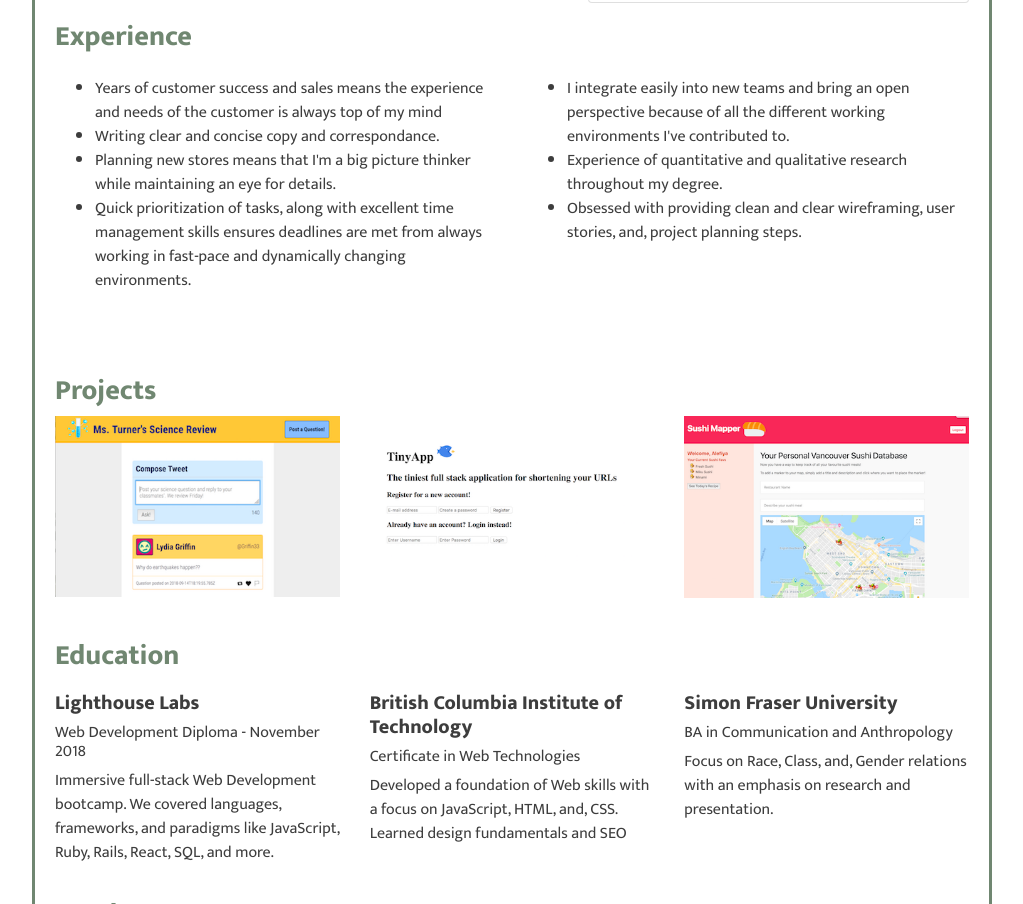
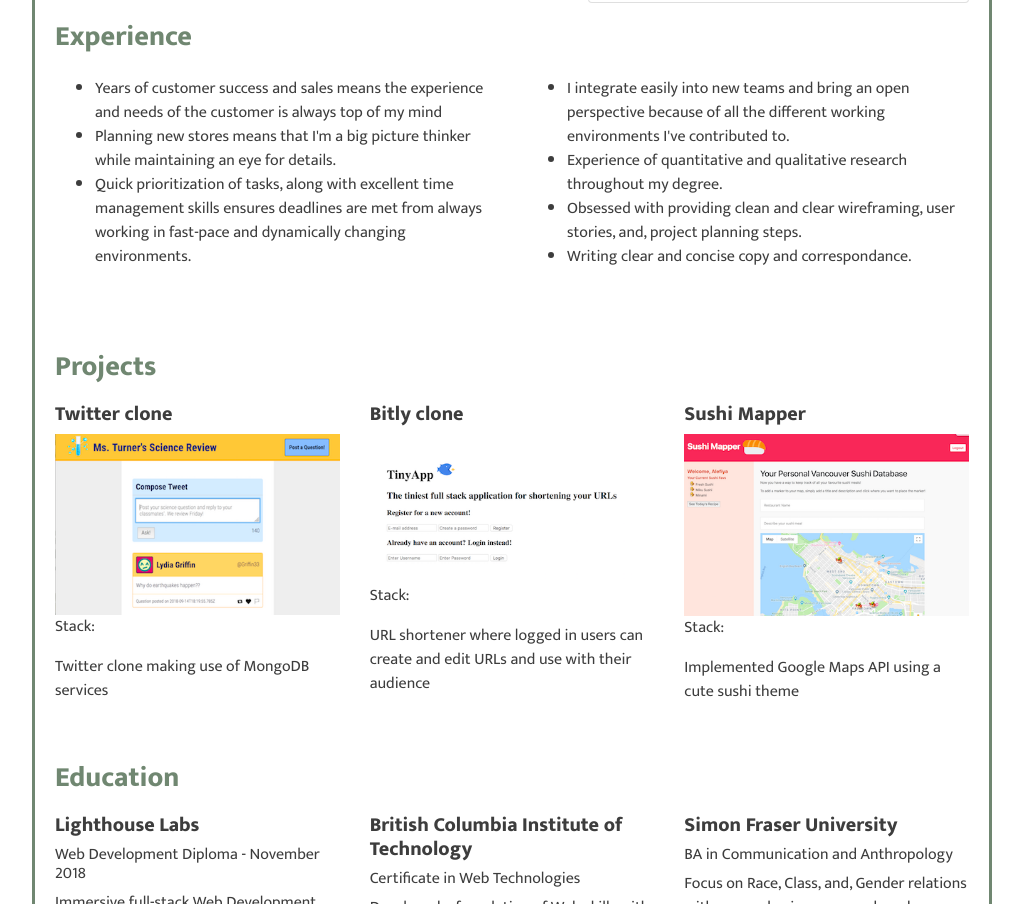
Before and after one commit to alefiyaV/alefiyaV.github.io, a website: page index.html in a window 1280 px wide. Shown: the part 659-1563 px from the top of the page, without its empty margins (128-1151 px from the left). Drawn offline with nearby package versions, Linux system fonts and the light colour scheme.

Commit message:
changed some stuff around

```diff
--- a/index.html
+++ b/index.html
@@ -49,7 +49,6 @@
       <div class="col-xs-12 col-sm-6"><p>
         <ul>
           <li>Years of customer success and sales means the experience and needs of the customer is always top of my mind</li>
-          <li>Writing clear and concise copy and correspondance.</li>
           <li>Planning new stores means that I'm a big picture thinker while maintaining an eye for details.</li>
           <li>Quick prioritization of tasks, along with excellent time management skills ensures deadlines are met from always working in fast-pace and dynamically changing environments.</li>
         </ul>
@@ -60,6 +59,7 @@
           <li>I integrate easily into new teams and bring an open perspective because of all the different working environments I've contributed to.</li>
           <li>Experience of quantitative and qualitative research throughout my degree.</li>
           <li>Obsessed with providing clean and clear wireframing, user stories, and, project planning steps. </li>
+          <li>Writing clear and concise copy and correspondance.</li>
         </ul></p>
       </div>
     </div>
@@ -69,16 +69,24 @@
     <div class="row">
     <div class="col-12"><h3 class="clearfix">Projects</h3></div>
       <div class="col-xs-12 col-sm-4">
-
+          <h5>Twitter clone</h5>
         <img src="images/tweeter.png" class="img-fluid">
+        <p>Stack: </p>
+        <p>Twitter clone making use of MongoDB services</p>
       </div>
 
       <div class="col-xs-12 col-sm-4">
+        <h5>Bitly clone</h5>
         <img src="images/tinyapp.png" class="img-fluid">
+        <p>Stack: </p>
+        <p>URL shortener where logged in users can create and edit URLs and use with their audience</p>
       </div>
 
       <div class="col-xs-12 col-sm-4">
+          <h5>Sushi Mapper</h5>
         <img src="images/mapper.png" class="img-fluid">
+        <p>Stack: </p>
+        <p>Implemented Google Maps API using a cute sushi theme</p>
       </div>
     </div><br>
 
```
